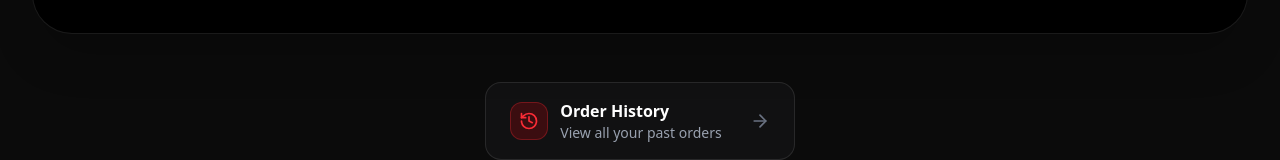
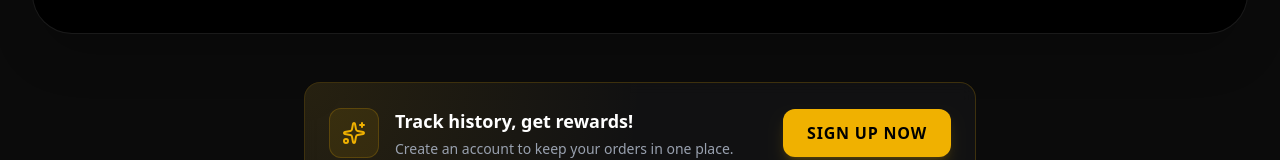
Before and after one commit to noureddineweb3dev/fast-pizza, a React (Vite) app: page /order in a window 1280 px wide. Shown: the part 640-800 px from the top of the page. Built offline with nearby package versions, Linux system fonts and the light colour scheme; no server answers.

Commit message:
Order History link removed from Order Track page

```diff
--- a/src/features/order/OrderSearch.jsx
+++ b/src/features/order/OrderSearch.jsx
@@ -61,18 +61,7 @@ function OrderSearch() {
 
       {/* Quick Link */}
       <div className="flex flex-col items-center gap-6">
-        <Link to="/order/history">
-          <motion.div initial={{ opacity: 0, y: 20 }} animate={{ opacity: 1, y: 0 }} transition={{ delay: 0.5 }} className="flex items-center gap-3 px-6 py-4 bg-zinc-900/50 rounded-2xl border border-white/10 hover:border-red-500/30 transition-colors cursor-pointer">
-            <div className="p-2 bg-red-600/20 rounded-xl border border-red-500/30">
-              <History className="w-5 h-5 text-red-500" />
-            </div>
-            <div className="text-left">
-              <p className="text-white font-bold">Order History</p>
-              <p className="text-gray-400 text-sm">View all your past orders</p>
-            </div>
-            <ArrowRight className="w-5 h-5 text-gray-500 ml-4" />
-          </motion.div>
-        </Link>
+
 
         {!isAuthenticated && (
           <motion.div
```
